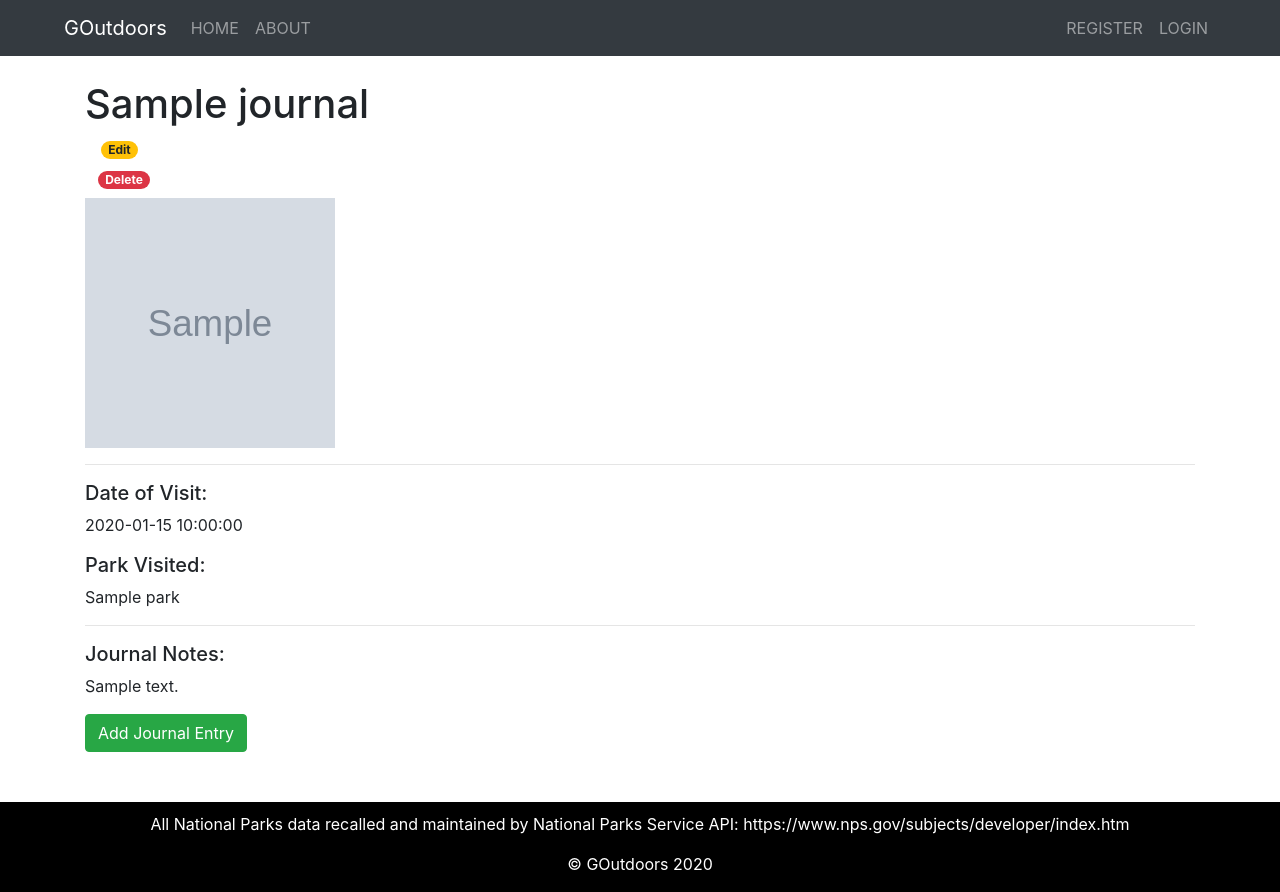
After one commit to jake202020/goutdoors, a Flask app: template templates/journal.html in a window 1280 px wide. The commit adds this page. Run offline with Flask 2, Linux system fonts and the light colour scheme; the template is opened without the code that fills it: values that come from a table or form of the project are taken from there, others are empty; tables that the repository leaves empty hold one stand-in row (values such as "Sample post"); grey boxes marked "Sample" are stand-in pictures; some libraries are stand-ins or nearby versions.

Commit message:
fix journal edit/view

```diff
--- a/app.py
+++ b/app.py
@@ -71,6 +71,10 @@ def get_search_results(state):
         visits = Visit.query.filter(Visit.username == session["username"]).all()
 
         if visits:
+            for visit in visits:
+                adjusted_date = visit.date.strftime("%b %d, %Y")
+                visit.date = adjusted_date
+
             return render_template("results.html", parks_data=parks_data, state_code=state_code, visits=visits)
 
 
@@ -151,6 +155,10 @@ def user_page(username):
             user = User.query.get_or_404(username)
 
             journals = Journal.query.filter(Journal.username == username).order_by(Journal.date.desc()).all()
+
+            for journal in journals:
+                adjusted_date = journal.date.strftime("%b %d, %Y")
+                journal.date = adjusted_date
 
             return render_template("user_dashboard.html", user=user, journals=journals)
 
@@ -238,6 +246,26 @@ def new_journal(username):
     flash("Need to be logged in first")
     return redirect("/")
 
+@app.route("/users/<username>/journals/<int:journal_id>")
+def view_journal(username, journal_id):
+    """Show user a single journal"""
+
+    if "username" in session:
+        if session["username"] == username:
+            journal = Journal.query.get_or_404(journal_id)
+            user = User.query.get_or_404(username)
+
+            adjusted_date = journal.date.strftime("%b %d, %Y")
+            journal.date = adjusted_date
+
+            return render_template("journal.html", journal=journal, user=user)
+
+        flash("Not your journal")
+        return redirect("/")
+
+    flash("Need to be logged in first")
+    return redirect("/")
+
 @app.route("/users/<username>/journals/<int:journal_id>/edit", methods=["GET", "POST"])
 def edit_journal(username, journal_id):
     """Show form for editing a journal (GET) or add journal edits to db and go to user page (POST)
@@ -248,6 +276,7 @@ def edit_journal(username, journal_id):
         if session["username"] == username:
             journal = Journal.query.get_or_404(journal_id)
             user = User.query.get_or_404(username)
+            visit = Visit.query.get_or_404(journal_id)
 
             form = EditJournalForm(date=journal.date,
                                 username=journal.username,
@@ -257,6 +286,7 @@ def edit_journal(username, journal_id):
 
             if form.validate_on_submit():
                 journal.date = form.date.data
+                visit.date = form.date.data
                 journal.username = user.username
                 journal.title = form.title.data
                 journal.text = form.text.data
--- a/forms.py
+++ b/forms.py
@@ -35,7 +35,7 @@ class NewJournalForm(FlaskForm):
 class EditJournalForm(FlaskForm):
     """Edit journal entry form"""
 
-    date = DateField("Date of Visit (Y-M-D)", default=date.today)
+    date = DateField("Date of Visit (Y-M-D)")
     title = StringField("Title", validators=[InputRequired()])
     text = StringField("Content", validators=[InputRequired()])
     title_img_url = StringField("Title Image URL")
--- a/static/app.css
+++ b/static/app.css
@@ -5,8 +5,8 @@ body {
 }
 
 img {
-    height: 100px;
-    width: 100px;
+    height: 250px;
+    width: 250px;
 }
 
 .jumbotron {
--- /dev/null
+++ b/templates/journal.html
@@ -0,0 +1,30 @@
+{% extends "base.html" %}
+
+{% block title %}User Journal{% endblock %}
+
+{% block content %}
+<h1>{{ journal.title }}</h1>
+
+<a href="/users/{{ user.username }}/journals/{{ journal.id }}/edit" type="button" class="badge badge-pill badge-warning ml-3">Edit</a>
+                <form method="POST" action="/users/{{ user.username }}/journals/{{ journal.id }}/delete">
+                    <button type="submit" class="btn btn-link"><span class="badge badge-pill badge-danger">Delete</span></button>
+                </form>
+
+        {% if journal.title_img_url %}
+        <img src="{{ journal.title_img_url }}" alt="image">
+        {% else %}
+        <img src="/static/park.jpg" alt="image">
+        {% endif %}
+        <hr>
+
+            <h5>Date of Visit:</h5>
+            <p class="card-text">{{ journal.date }}</p>
+            <h5>Park Visited:</h5>
+            <p class="card-text">{{ journal.park.name }}</p>
+            <hr>
+            <h5>Journal Notes:</h5>
+            <p class="card-text">{{ journal.text }}</p>
+
+            <a href="/users/{{ user.username }}/journals/new"  type="button" class="btn btn-success">Add Journal Entry</a>
+
+{% endblock %}
```
Also changed, not shown: templates/user_dashboard.html (+2 -6 lines).
